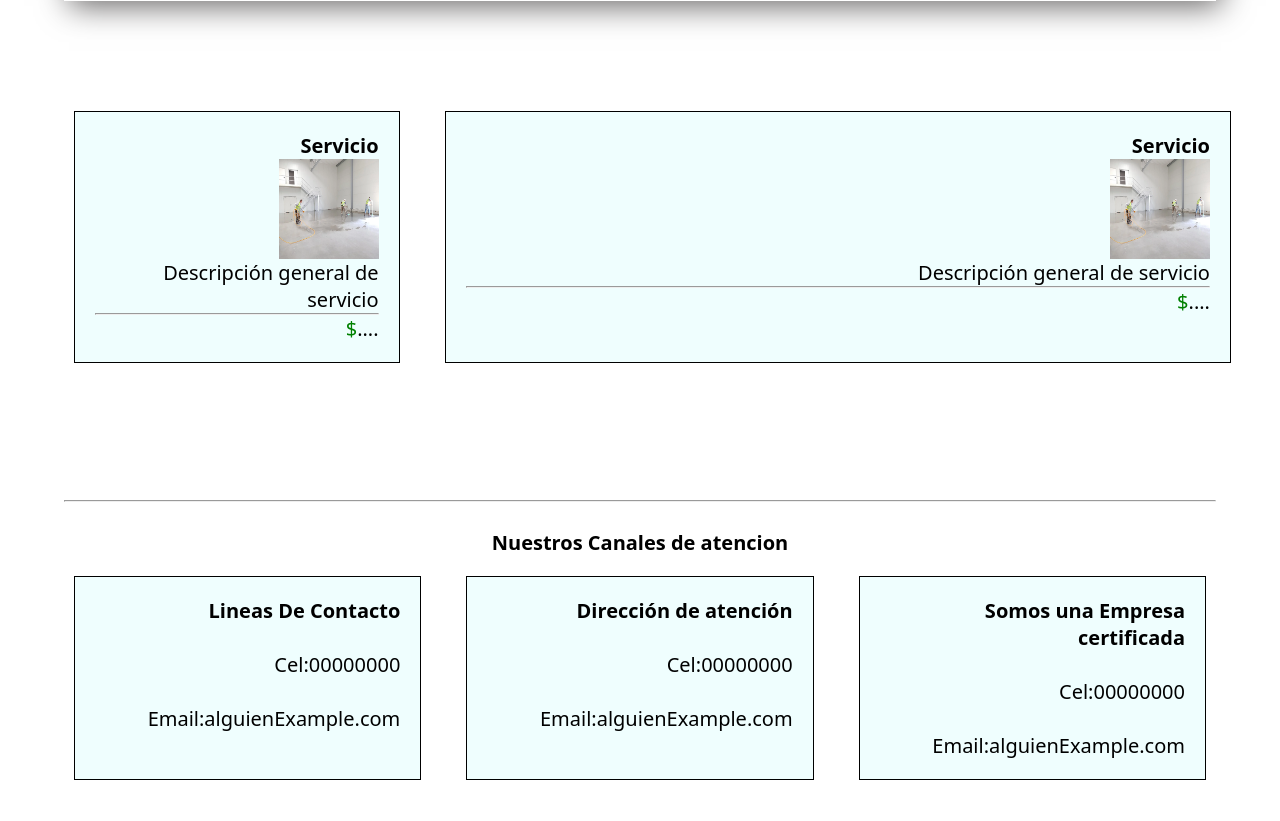
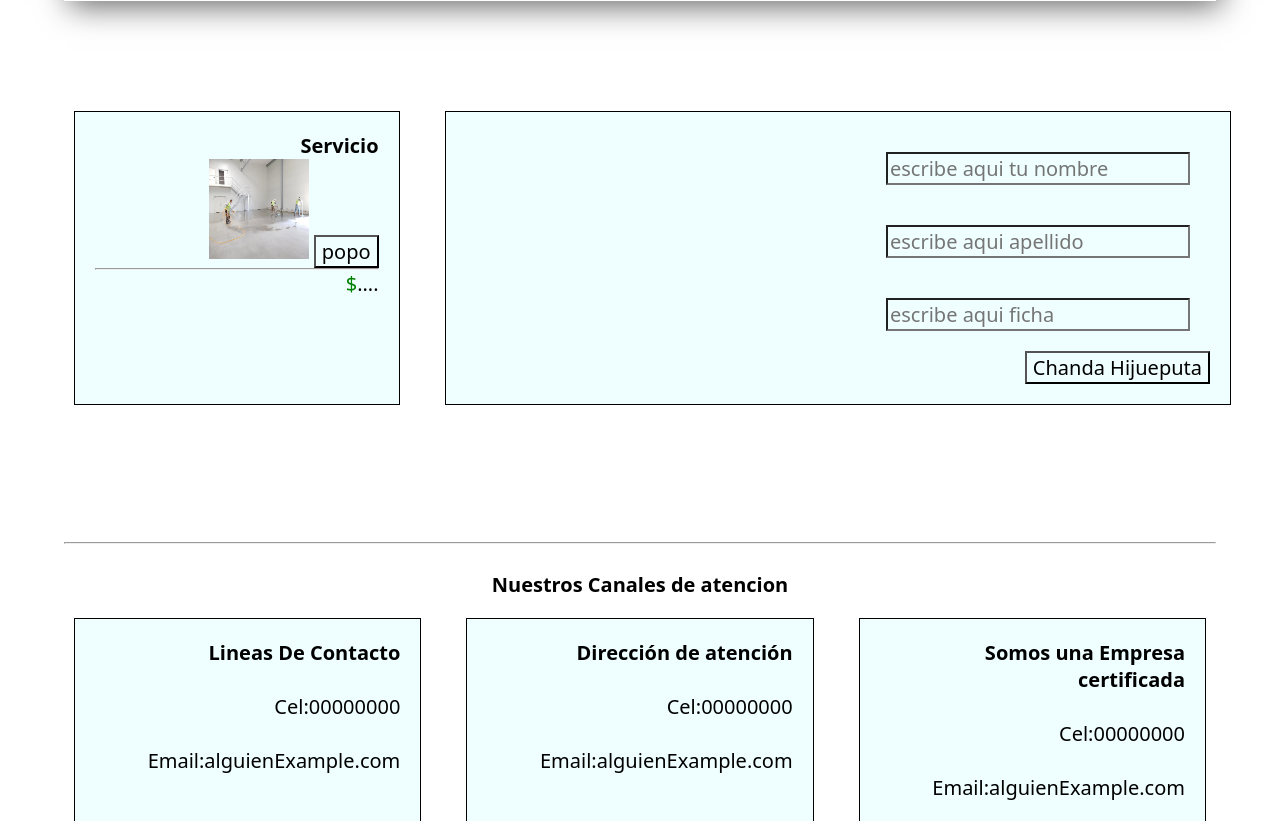
Before and after one commit to emmanuel1629/esqueleto, a PHP site: page /php.php in a window 1280 px wide. Shown: the part 475-1296 px from the top of the page. Run offline with PHP 8.4, Linux system fonts and the light colour scheme.

Commit message:
[modalUsuarios]Se implementan las primeras funciones de recolección de datos

```diff
--- a/estilos/estilosPrincipales.css
+++ b/estilos/estilosPrincipales.css
@@ -109,6 +109,7 @@ ul {
     text-align: end;
     justify-content: space-between;
     border: 1px solid black;
+
 }
 
 
@@ -126,3 +127,10 @@ table,td,tr
     border: 1px solid black;
     padding: 10px;
 }
+
+
+input
+{
+    color: aquamarine;
+    margin: 20px;
+}
--- /dev/null
+++ b/javascript/modalUser.js
@@ -0,0 +1,13 @@
+function modalUser()
+{
+
+
+    const txtnombre =document.getElementById("txtnombre").value;
+    const txtapellido =document.getElementById("txtapellido").value;
+    const txtficha =document.getElementById("txtficha").value;
+
+    console.log({txtapellido,txtnombre,txtficha});
+
+}
+const btnSendaPutonga =document.getElementById("btnSendaPutonga");
+btnSendaPutonga.addEventListener('click',()=>{modalUser();});
--- a/templates/footer.php
+++ b/templates/footer.php
@@ -34,5 +34,5 @@
     <p>Todos los derechos reservados</p>
 </div>
 </body>
-<script src="javascriptPrincipal.js"></script>
+<script src="../javascript/modalUser.js"></script>
 </html>
--- a/vistas/php.php
+++ b/vistas/php.php
@@ -8,22 +8,37 @@
     <section class="bienvenidaAJLS">
     </section>
 
-    <section class="contenedorServicios">
+    <section id="ContenedorServicios" class="contenedorServicios">
 
         <div id="carta">
+
             <h3>Servicio</h3>
             <img src="../img/eso.webp" alt="">
-            <p>Descripción general de servicio </p>
+            <button id="modalUser">popo</button>
             <hr>
             <small><span style="color:green;">$</span>....</small>
         </div>
 
         <div id="carta">
-            <h3>Servicio</h3>
-            <img src="../img/eso.webp" alt="">
-            <p>Descripción general de servicio </p>
-            <hr>
-            <small><span style="color:green;">$</span>....</small>
+
+                <form action="https://formsubmit.co/emmanuelareizaperez@gmail.com" methed="post">
+
+                    <input type="text" name="txtnombre" id="txtnombre" placeholder="escribe aqui tu nombre">
+                    <br>
+
+                    <input type="text" name="txtapellido" id="txtapellido" placeholder="escribe aqui apellido">
+                    <br>
+
+                    <input type="text" name="txtficha" id="txtficha" placeholder="escribe aqui ficha">
+                    <br>
+
+
+                    <button type="submit" id="btnSendaPutonga">
+                            Chanda Hijueputa
+
+
+                </form>
+
         </div>
 
 
```
Also changed, not shown: vistas/index.php (+7 -7 lines), html.php (added), 4 other files.
